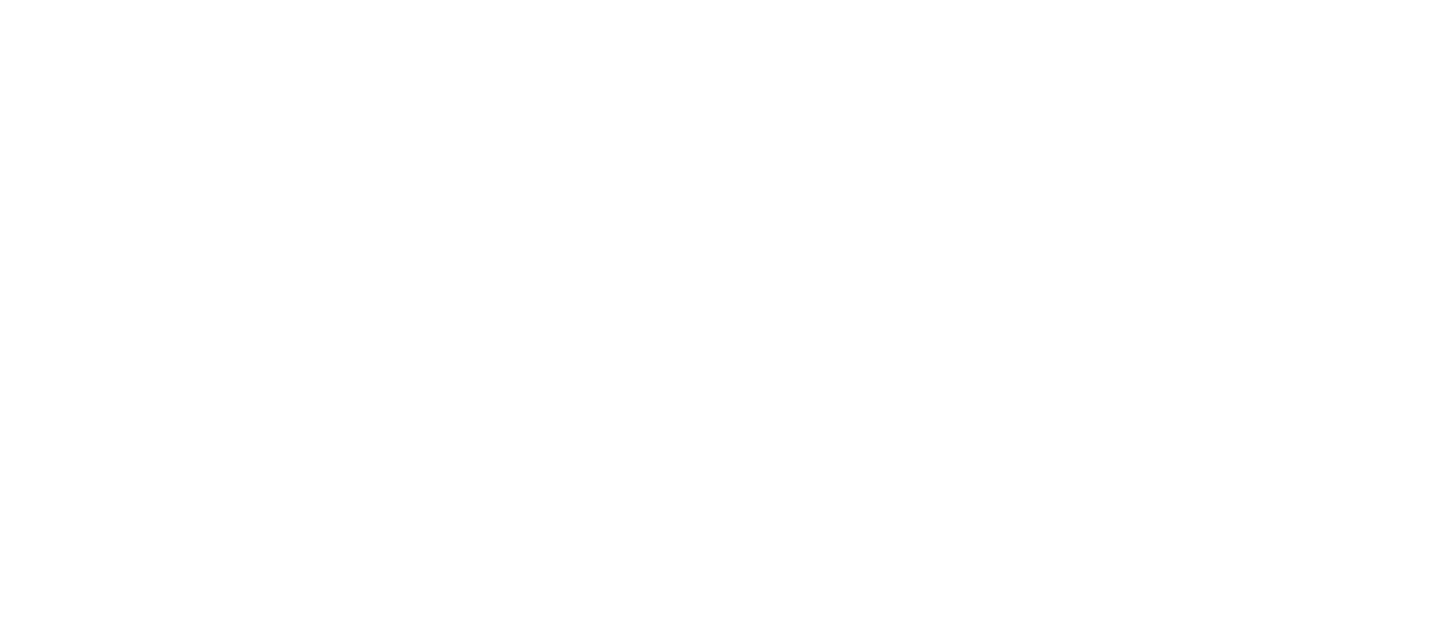
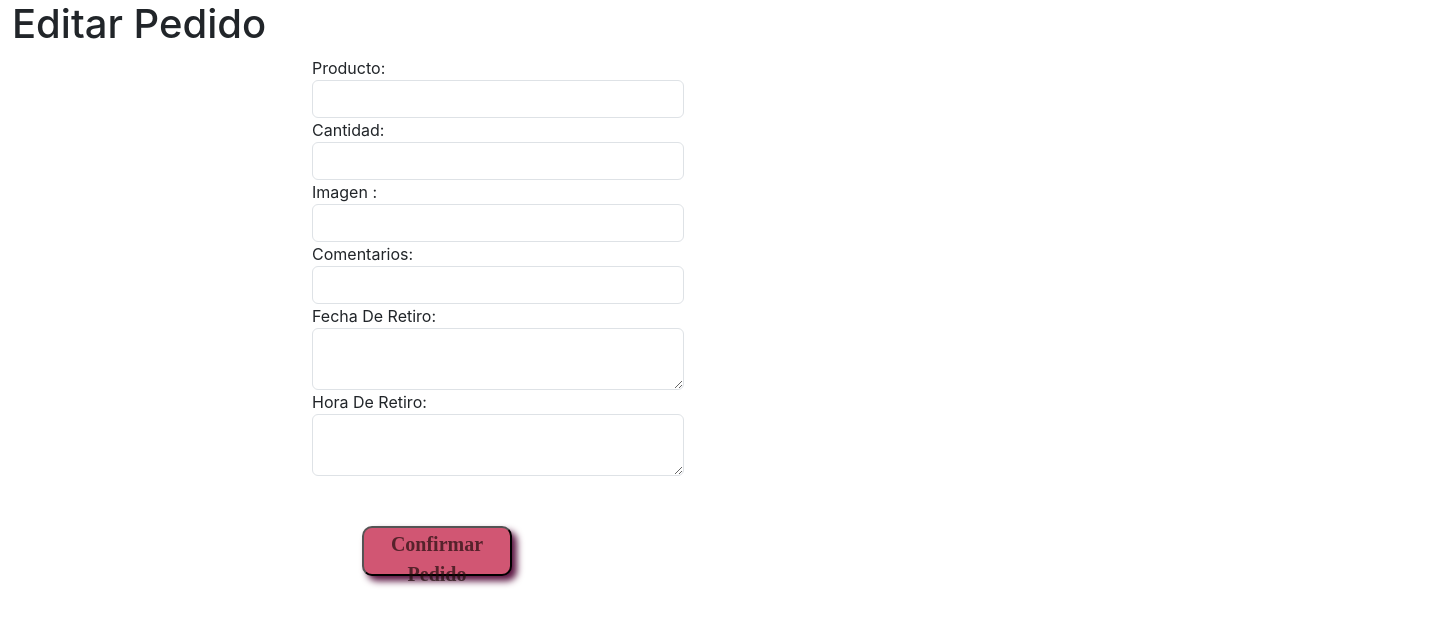
Before and after one commit to MelSol13/ProyectoGrupal-MERN, a React (Create React App) app in the folder client/: page /editarpedido/1 in a window 1280 px wide. Before the commit this address had no page. Shown: the top 626 px of the page, 1440 px wide, since content can reach past the window. Built offline with nearby package versions, Linux system fonts and the light colour scheme; no server answers; a web font is replaced by a local one.

Commit message:
Cambios 2 Meli

```diff
--- a/client/src/App.js
+++ b/client/src/App.js
@@ -5,6 +5,8 @@ import IniciarSesion from "./components/IniciarSesion";
 import CrearSitio from "./components/CrearSitio";
 import VistaSitio from "./components/VistaSitio";
 import ActualizarSitio from "./components/ActualizarSitio";
+import HacerPedido from "./components/HacerPedido";
+import ActualizarPedido from "./components/EditarPedido";
 
 
 const App = () =>{
@@ -17,6 +19,8 @@ const App = () =>{
         <Route path="/crearsitio" element={<CrearSitio/>}/>
         <Route path="/vistaprevia/:id" element={<VistaSitio/>}/>
         <Route path="/editarsitio/:id" element={<ActualizarSitio/>}/>
+        <Route path="/hacerpedido" element={<HacerPedido/>}/>
+        <Route path="/editarpedido/:id" element={<ActualizarPedido/>}/>
       </Routes>
     </div>
   )
--- /dev/null
+++ b/client/src/components/EditarPedido.js
@@ -0,0 +1,102 @@
+import React, { useEffect, useState } from "react";
+import axios from 'axios';
+import { useNavigate, useParams } from "react-router-dom";
+
+
+const ActualizarPedido = () => {
+
+    const { id } = useParams();
+    const [pedido, setPedido] = useState({});
+    const [producto, setProducto] = useState('');
+    const [cantidad, setCantidad] = useState('');
+    const [imagen, setImagen] = useState('');
+    const [comentarios, setComentarios] = useState('');
+    const [fecha, setFecha] = useState('');
+    const [hora, setHora] = useState('');
+
+    const [errores, setErrores] = useState({});
+
+    const navigate = useNavigate();
+
+    useEffect(() => {
+        axios.get(`http://localhost:8000/api/pedidos/${id}`, { withCredentials: true })
+            .then(res => {
+                const pedido = res.data;
+                setProducto(pedido.producto);
+                setCantidad(pedido.cantidad);
+                setImagen(pedido.imagen);
+                setComentarios(pedido.comentarios);
+                setFecha(pedido.fecha);
+                setHora(pedido.hora);
+
+            })
+            .catch(err => {
+                if (err.response.status === 401) {
+                    navigate("/iniciar-sesion");
+                }
+            });
+    }, [id]);
+
+        const editarPedido = (e) => {
+            e.preventDefault();
+            axios.put(`http://localhost:8000/api/pedidos/${id}`, {
+                producto,
+                cantidad,
+                imagen,
+                comentarios,
+                fecha,
+                hora
+            }, { withCredentials: true })
+                .then(res => navigate(`/hacerpedido/${res.data._id}`))
+                .catch(err => setErrores(err.response.data.errors))
+        };
+
+
+        return (
+            <div className='container-4'>
+                <div className='row'>
+                    <h1 className='pedido-edit'>Editar Pedido</h1>
+                    <form className='form' onSubmit={editarPedido}>
+                        <div className='col-md-4'>
+                            <div className='form-group'>
+                                <label>Producto:</label>
+                                <input type="text" name="producto" className="form-control" value={producto} onChange={e => setProducto(e.target.value)} />
+                                {errores.producto ? <span className='text-danger'>{errores.producto.message}</span> : null}
+                            </div>
+                            <div>
+                                <label>Cantidad:</label>
+                                <input type="text" name="cantidad" className="form-control" value={cantidad} onChange={e => setCantidad(e.target.value)} />
+                                {errores.cantidad ? <span className='text-danger'>{errores.cantidad.message}</span> : null}
+                            </div>
+                            <div className='form-group'>
+                                <label>Imagen :</label>
+                                <input type="text" className="form-control" value={imagen} onChange={(e) => setImagen(e.target.value)} />
+                            </div>
+                            <div className='form-group'>
+                                <label>Comentarios:</label>
+                                <input type="text" className="form-control" value={comentarios} onChange={(e) => setComentarios(e.target.value)} />
+                                {errores.comentarios ? <span className='text-danger'>{errores.comentarios.message}</span> : null}
+                            </div>
+                            <div className='form-group'>
+                                <label>Fecha De Retiro:</label>
+                                <textarea className="form-control" value={fecha} onChange={(e) => setFecha(e.target.value)} />
+                                {errores.fecha ? <span className='text-danger'>{errores.fecha.message}</span> : null}
+                            </div>
+                            <div className='form-group'>
+                                <label>Hora De Retiro:</label>
+                                <textarea className="form-control" value={hora} onChange={(e) => setHora(e.target.value)} />
+                                {errores.hora ? <span className='text-danger'>{errores.hora.message}</span> : null}
+                            </div>
+                            <div>
+                            <button type="submit" className="btn-vista" onClick={editarPedido}>
+                                Confirmar Pedido
+                            </button>
+                            </div>
+                        </div>
+                    </form>
+                </div>
+            </div>
+        );
+    };
+
+    export default ActualizarPedido;
--- /dev/null
+++ b/client/src/components/HacerPedido.js
@@ -0,0 +1,88 @@
+import React, { useState, useEffect } from 'react';
+import axios from 'axios';
+import { useNavigate, } from "react-router-dom";
+
+
+const HacerPedido = () => {
+
+    const [producto, setProducto] = useState('');
+    const [cantidad, setCantidad] = useState('');
+    const [imagen, setImagen] = useState('');
+    const [comentarios, setComentarios] = useState('');
+    const [fecha, setFecha] = useState('');
+    const [hora, setHora] = useState('');
+
+    const [errores, setErrores] = useState({});
+
+    const navigate = useNavigate();
+
+    const guardarPedido = (e) => {
+        e.preventDefault();
+        axios.post("http://localhost:8000/api/pedidos", {
+            producto,
+            cantidad,
+            imagen,
+            comentarios,
+            fecha,
+            hora
+        }, { withCredentials: true })
+            .then(res => navigate(`/hacerpedido/${res.data._id}`))
+            .catch(err => {
+                if (err.response.status === 401) {
+                    navigate("/iniciar-sesion")
+                } else {
+                    setErrores(err.response.data.errors)
+                }
+            });
+
+
+
+    return (
+        <div className='container-4'>
+            <div className='row'>
+                <h1 className='pedido-tit'>Realizar Pedido</h1>
+                <form className='form' onSubmit={guardarPedido}>
+                    <div className='col-md-4'>
+                        <div className='form-group'>
+                            <label>Producto:</label>
+                            <input type="text" name="producto" className="form-control" value={producto} onChange={e => setProducto(e.target.value)} />
+                            {errores.producto ? <span className='text-danger'>{errores.producto.message}</span> : null}
+                        </div>
+                        <div>
+                            <label>Cantidad:</label>
+                            <input type="text" name="cantidad" className="form-control" value={cantidad} onChange={e => setCantidad(e.target.value)} />
+                            {errores.cantidad ? <span className='text-danger'>{errores.cantidad.message}</span> : null}
+                        </div>
+                        <div className='form-group'>
+                            <label>Imagen :</label>
+                            <input type="text" className="form-control" value={imagen} onChange={(e) => setImagen(e.target.value)} />
+                        </div>
+                        <div className='form-group'>
+                            <label>Comentarios:</label>
+                            <input type="text" className="form-control" value={comentarios} onChange={(e) => setComentarios(e.target.value)} />
+                            {errores.comentarios ? <span className='text-danger'>{errores.comentarios.message}</span> : null}
+                        </div>
+                        <div className='form-group'>
+                            <label>Fecha De Retiro:</label>
+                            <textarea className="form-control" value={fecha} onChange={(e) => setFecha(e.target.value)} />
+                            {errores.fecha ? <span className='text-danger'>{errores.fecha.message}</span> : null}
+                        </div>
+                        <div className='form-group'>
+                            <label>Hora De Retiro:</label>
+                            <textarea className="form-control" value={hora} onChange={(e) => setHora(e.target.value)} />
+                            {errores.hora ? <span className='text-danger'>{errores.hora.message}</span> : null}
+                        </div>
+                        <div>
+                        <button type="submit" className="btn-vista" onClick={guardarPedido}>
+                            Realizar Pedido
+                        </button>
+                        </div>
+                    </div>
+                </form>
+            </div>
+        </div>
+    );
+};
+}
+
+export default HacerPedido;
--- a/client/src/components/VistaSitio.js
+++ b/client/src/components/VistaSitio.js
@@ -71,6 +71,7 @@ const VistaSitio = () => {
                 <Link className="btn-cambios" to={"/editarsitio/" + sitio._id}>Realizar cambios</Link>
                 <button className="btn-sitio">Crear Sitio</button>
                 <button className="btn-borrar" onClick={() => borrarSitio(sitio._id)}>Borrar</button>
+                <Link className="btn-hacerpedido" to={"/hacerpedido"}>Hacer Pedido</Link>
             </div>
         </div>
     );
```
Also changed, not shown: 1 other file (tests, documents, lock files or other folders).
